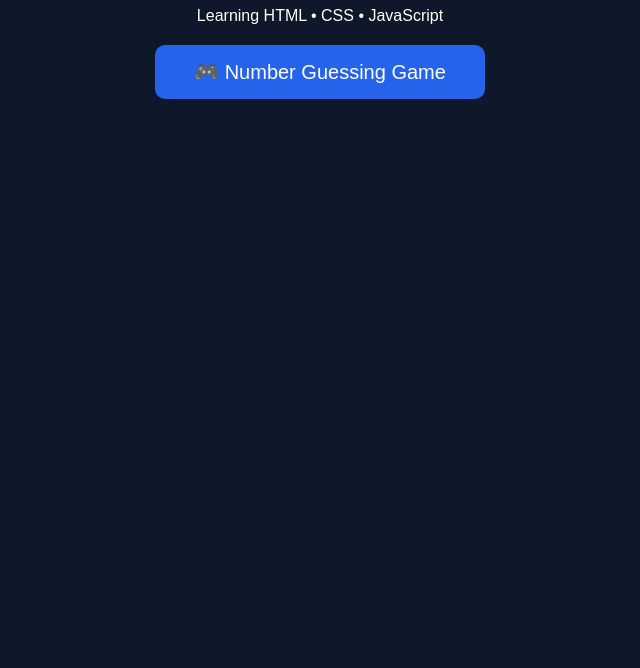
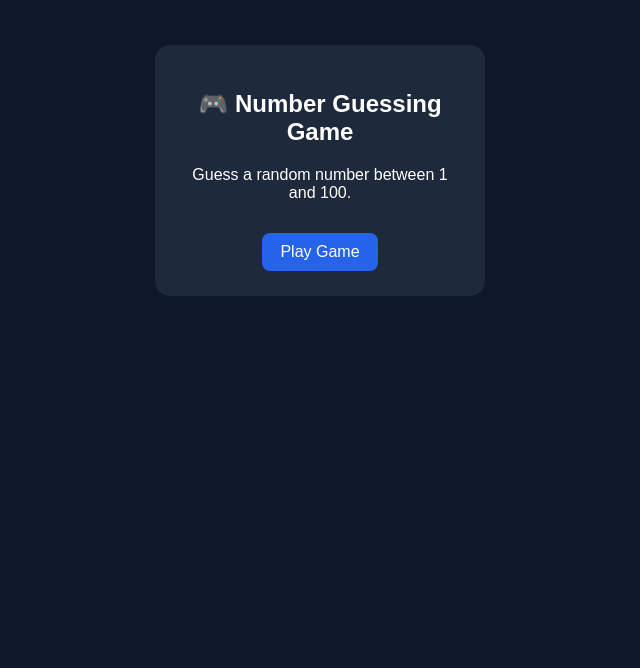
Before and after one commit to pavani-123161/Frontend-practice, a plain HTML site: page index.html in a window 1280 px wide. Shown: the part 132-800 px from the top of the page, without its empty margins (320-960 px from the left). Drawn offline with Linux system fonts and the light colour scheme.

Commit message:
index.html

```diff
--- a/index.html
+++ b/index.html
@@ -7,43 +7,70 @@
 
 <style>
 body{
-            font-family: Arial, sans-serif;
+    margin:0;
+    font-family:Arial,sans-serif;
     background:#0f172a;
     color:white;
     text-align:center;
-            padding:50px;
 }
 
 h1{
+    margin-top:50px;
     color:#38bdf8;
 }
 
-        a{
-            display:block;
-            width:300px;
-            margin:20px auto;
-            padding:15px;
-            background:#2563eb;
-            color:white;
-            text-decoration:none;
-            border-radius:10px;
-            font-size:20px;
+.projects{
+    display:flex;
+    justify-content:center;
+    flex-wrap:wrap;
+    gap:20px;
+    margin-top:50px;
 }
 
-        a:hover{
-            background:#1d4ed8;
+.card{
+    width:280px;
+    padding:25px;
+    background:#1e293b;
+    border-radius:15px;
+    transition:.3s;
+}
+
+.card:hover{
+    transform:translateY(-8px);
+}
+
+a{
+    text-decoration:none;
+    color:white;
+    background:#2563eb;
+    padding:10px 18px;
+    border-radius:8px;
+    display:inline-block;
+    margin-top:15px;
 }
 </style>
 </head>
+
 <body>
 
-<h1>🚀 Pavani's Frontend Projects</h1>
+<h1>🚀 Pavani's Frontend Practice</h1>
 
-<p>Learning HTML • CSS • JavaScript</p>
+<p>Mini projects built while learning HTML, CSS & JavaScript.</p>
+
+<div class="projects">
+
+<div class="card">
+<h2>🎮 Number Guessing Game</h2>
+
+<p>Guess a random number between 1 and 100.</p>
 
 <a href="./Mini-Learning-Projects/number-guessing-game/">
-🎮 Number Guessing Game
+Play Game
 </a>
+
+</div>
+
+</div>
 
 </body>
 </html>
```
Lines whose indentation alone changed are shown as unchanged.
